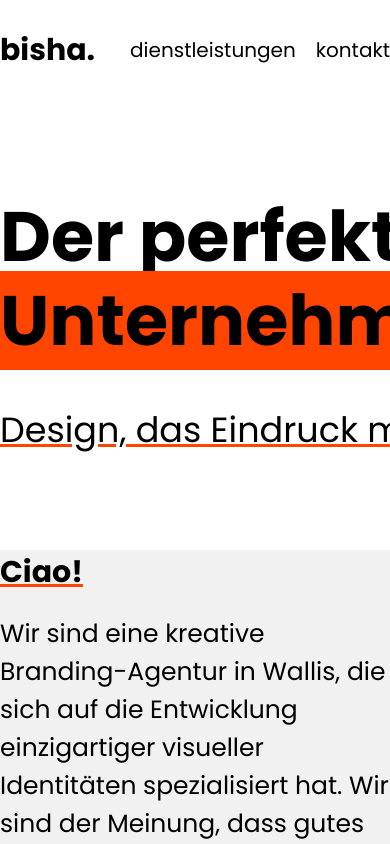
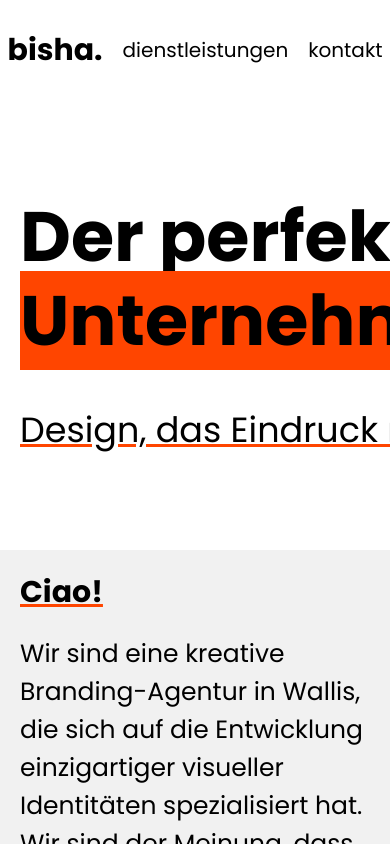
Before and after one commit to zerokater/bisha, a SvelteKit app: page / in a window 390 px wide. Shown: the top 844 px of the page. Built offline with nearby package versions, Linux system fonts and the light colour scheme.

Commit message:
repsonsive-paddin

```diff
--- a/src/components/Nav.svelte
+++ b/src/components/Nav.svelte
@@ -26,10 +26,13 @@
         gap: 2rem;
     }
 
-    .logo{
-        text-decoration: none !important;
+
+    a{
+        text-decoration: none;
+    }
+    h1{
         color: black;
-        font-size: 2rem;
+        font-size: 3em !important;
     }
 
     .nav-links{
@@ -47,5 +50,12 @@
         border-radius: 0.5rem;
     }
 
+    @media screen and (max-width: 1200px) {
+
+
+        nav{
+        padding: 0rem 2rem 0rem 2rem;
+        }
+    }
 
 </style>
--- a/src/routes/+layout.svelte
+++ b/src/routes/+layout.svelte
@@ -34,10 +34,46 @@
   }
   :global(section){
     margin: auto;
+    width: 1120px;
   }
 
   :global(h2){
     color: orangered;
   }
 
+  :global(span){
+    background-color: orangered;
+  }
+
+  :global(h1){
+    color: black;
+    line-height: 120%;
+    font-size: 7rem;
+  }
+
+  :global(h2){
+        text-decoration: underline;
+        text-decoration-color: orangered;
+        color: black;
+        font-size: 3.5rem;
+        font-weight: 400;
+  }
+
+  :global(h3){
+        font-size: 3rem;
+        text-decoration: underline;
+        text-decoration-color: orangered;
+    }
+
+
+    :global(p){
+        font-size: 2.5rem;
+    }
+
+    @media screen and (max-width: 1200px) {
+
+      :global(section){
+        padding: 2rem 2rem 2rem 2rem;
+      }
+    }
 </style>
--- a/src/routes/+page.svelte
+++ b/src/routes/+page.svelte
@@ -33,9 +33,6 @@
 </main>
 <style>
 
-    span{
-        background-color: orangered;
-     }
 
     main{
         display: flex;
@@ -56,14 +53,12 @@
     .headline{
         display: flex;
         flex-direction: column;
-        width: 1120px;
         gap: 4rem;
     }
 
     .willkommen-container{
         background-color: #f1f1f1;
         width: 100%;
-        height: auto;
         height: 45rem;
         display: flex;
         justify-content: center;
@@ -71,11 +66,9 @@
     }
 
     .willkommen{
-
         display: flex;
         gap: 2rem;
         flex-direction: column;
-        width: 1120px;
     }
 
     .projekte-container{
@@ -92,35 +85,15 @@
         display: flex;
         gap: 2rem;
         flex-direction: column;
-        width: 1120px;
     }
 
     .projekte img{
         width: 33%;
         border: 1pt solid #f1f1f1;
     }
-    h1{
-        color: black;
-        line-height: 120%;
-        font-size: 7rem;
-    }
-
-    h2{
-        text-decoration: underline;
-        text-decoration-color: orangered;
-        color: black;
-        font-size: 3.5rem;
-        font-weight: 400;
-    }
-
-    h3{
-        font-size: 3rem;
-        text-decoration: underline;
-        text-decoration-color: orangered;
-    }
 
 
-    p{
-        font-size: 2.5rem;
-    }
+
+
+
 </style>
--- a/src/routes/dienstleistungen/+page.svelte
+++ b/src/routes/dienstleistungen/+page.svelte
@@ -6,7 +6,9 @@
     <link rel="canonical" href="https://bisha.ch/dienstleistungen">
 </head>
 
-<h1>Was wir machen.</h1>
+<section>
+    <h1>Was wir machen.</h1>
+</section>
 
 
 
--- a/src/routes/kontakt/+page.svelte
+++ b/src/routes/kontakt/+page.svelte
@@ -2,4 +2,6 @@
     <link rel="canonical" href="https://bisha.ch/kontakt">
 </head>
 
-<h1>Kontakiere uns.</h1>
+<section>
+    <h1>Kontaktiere uns.</h1>
+</section>
```
